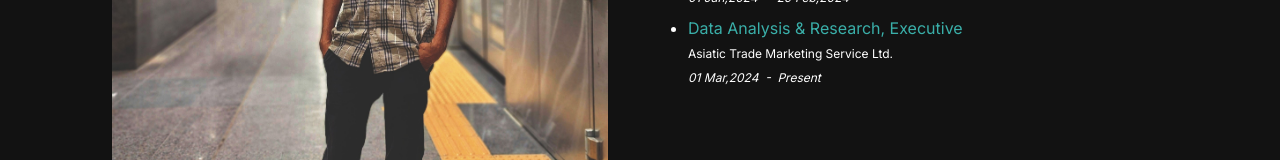
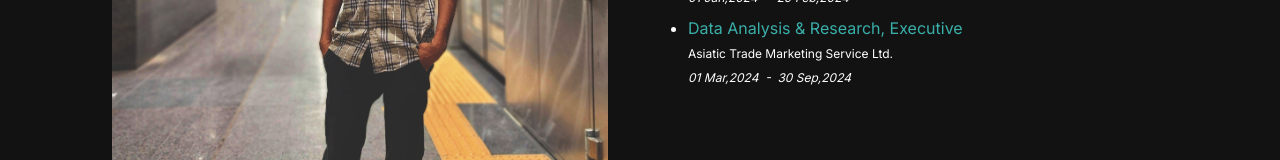
Before and after one commit to MFReshad/mfreshad-portfolio, a Next.js app: page / in a window 1280 px wide. Both pictures are taken after a click on the button "Experience". Shown: the part 1121-1281 px from the top of the page. Built offline with nearby package versions, Linux system fonts and the light colour scheme.

Commit message:
Update AboutSection.jsx

```diff
--- a/src/app/components/AboutSection.jsx
+++ b/src/app/components/AboutSection.jsx
@@ -144,7 +144,7 @@ const TAB_DATA = [
           </span>
           <br />
           <i style={{ fontSize: 12 }} className="pl-0  md:pl-15">
-            {""}01 Mar,2024&nbsp;&nbsp;-&nbsp;&nbsp;Present
+            {""}01 Mar,2024&nbsp;&nbsp;-&nbsp;&nbsp;30 Sep,2024
           </i>
         </li>
       </ul>
```
